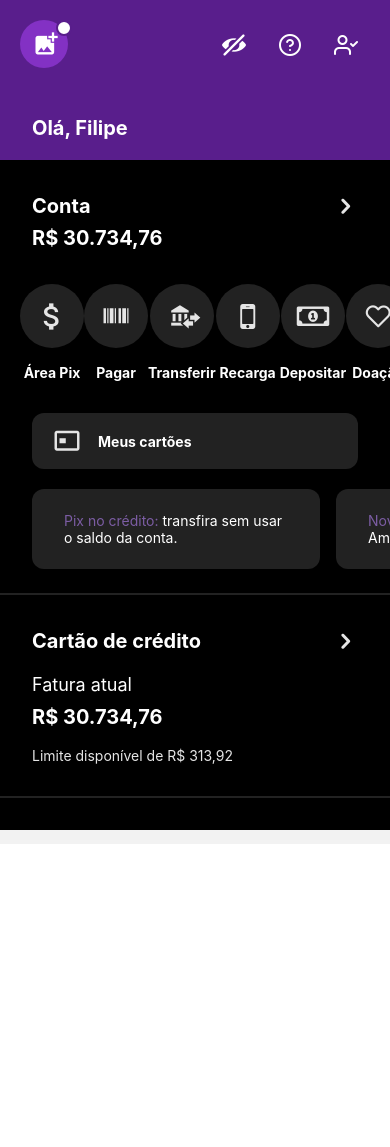
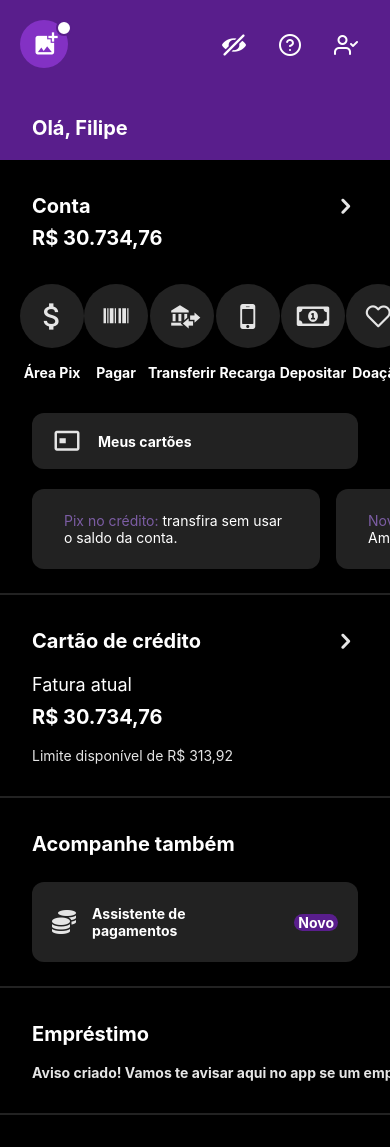
Before and after one commit to filipe-siqueira-oliveira/Nubank-Clone, a React Native app: screen /Home in a window 390 px wide. Before the commit the page ends 844 px from the top, so only its background shows below. Built offline with nearby package versions, Linux system fonts and the light colour scheme.

Commit message:
feat: add emprestimos section

```diff
--- a/screens/HomeScreen.js
+++ b/screens/HomeScreen.js
@@ -11,6 +11,7 @@ import { MaterialIcons } from "@expo/vector-icons";
 import { Entypo } from "@expo/vector-icons";
 import { Feather } from "@expo/vector-icons";
 import { MaterialCommunityIcons } from "@expo/vector-icons";
+import { FontAwesome5 } from "@expo/vector-icons";
 
 import FuntionalitiesList from "../components/FuntionalitiesList";
 import CardsList from "../components/CardsList";
@@ -45,6 +46,7 @@ const HomeScreen = () => {
 
         {/* Body */}
         <View className="w-full h-auto bg-[#000] py-8">
+          {/* Account */}
           <TouchableOpacity className="flex-row justify-between mx-8">
             <View className="space-y-1">
               <Text className="text-xl font-bold text-[#FFF]">Conta</Text>
@@ -60,6 +62,7 @@ const HomeScreen = () => {
           {/* Funtionalities */}
           <FuntionalitiesList />
 
+          {/* My cards */}
           <TouchableOpacity className="w-auto h-14 bg-nuGray mx-8 rounded-xl flex-row items-center px-5 space-x-4 mt-6">
             <MaterialCommunityIcons
               name="credit-card-chip-outline"
@@ -69,11 +72,13 @@ const HomeScreen = () => {
             <Text className="text-md font-bold text-[#FFF]">Meus cartões</Text>
           </TouchableOpacity>
 
+          {/* Cards List */}
           <CardsList />
 
           {/* Divider */}
           <View style={{ height: 2 }} className="w-full bg-nuGray mt-4" />
 
+          {/* Credit Card */}
           <TouchableOpacity className="flex-row justify-between mx-8 my-8">
             <View className="space-y-4">
               <Text className="text-xl font-bold text-[#FFF]">
@@ -96,6 +101,53 @@ const HomeScreen = () => {
 
           {/* Divider */}
           <View style={{ height: 2 }} className="w-full bg-nuGray" />
+
+          <View className="mt-8">
+            <Text className="mx-8 text-xl font-bold text-[#FFF]">
+              Acompanhe também
+            </Text>
+            <TouchableOpacity className="w-auto h-20 bg-nuGray mx-8 rounded-xl flex-row items-center px-5 space-x-4 mt-6 justify-between">
+              <View className="flex-row items-center justify-center space-x-4">
+                <FontAwesome5 name="coins" size={24} color="#e5e5e5" />
+                <Text>
+                  <Text className="text-md font-bold text-[#FFF]">
+                    Assistente de
+                  </Text>
+                  {"\n"}
+                  <Text className="text-md font-bold text-[#FFF]">
+                    pagamentos
+                  </Text>
+                </Text>
+              </View>
+              <Text className="text-[#FFF] h-auto w-auto bg-nuBg font-bold px-1 rounded-xl">
+                Novo
+              </Text>
+            </TouchableOpacity>
+          </View>
+
+          {/* Divider */}
+          <View style={{ height: 2 }} className="w-full bg-nuGray mt-6" />
+
+          {/* Emprestimos */}
+          <TouchableOpacity className="flex-row justify-between mx-8 mt-8">
+            <View className="space-y-4">
+              <View className="flex-row justify-between">
+                <Text className="text-xl font-bold text-[#FFF]">
+                  Empréstimo
+                </Text>
+                <Entypo name="chevron-right" size={26} color="#e5e5e5" />
+              </View>
+              <Text className="text-md font-bold text-[#e5e5e5]">
+                Aviso criado! Vamos te avisar aqui no app se um empréstimo ficar
+                disponível.
+              </Text>
+            </View>
+          </TouchableOpacity>
+
+          {/* Divider */}
+          <View style={{ height: 2 }} className="w-full bg-nuGray mt-8" />
+
+          {/* More */}
         </View>
       </ScrollView>
     </SafeAreaView>
```
